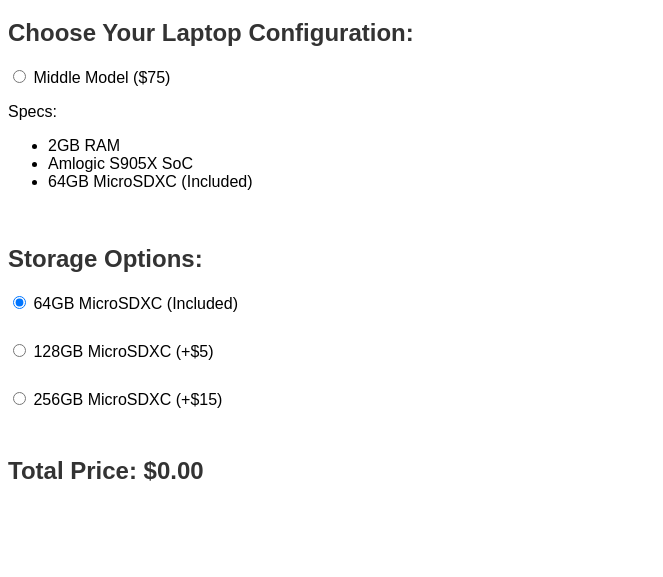
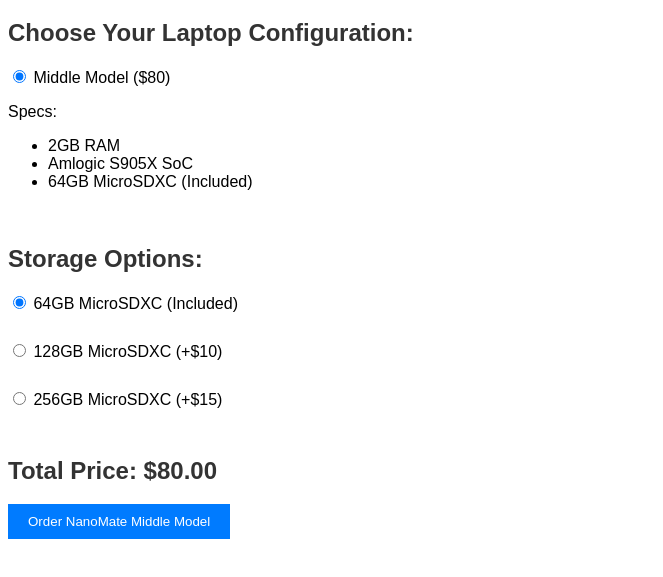
Before and after one commit to aravhawk/NanoMate, a plain HTML site: page index.html in a window 1280 px wide. Shown: the part 61-638 px from the top of the page, without its empty margins (0-663 px from the left). Drawn offline with Linux system fonts and the light colour scheme.

Commit message:
Update index.html

```diff
--- a/index.html
+++ b/index.html
@@ -16,6 +16,18 @@
             display: block;
             margin-bottom: 10px;
         }
+
+        button {
+            padding: 10px 20px;
+            background-color: #007BFF;
+            color: white;
+            border: none;
+            cursor: pointer;
+        }
+
+        button:hover {
+            background-color: #0056b3;
+        }
     </style>
 </head>
 <body>
@@ -26,8 +38,8 @@
 
     <!-- Base Model -->
     <label>
-        <input type="radio" name="configuration" value="middle" data-price="80">
-        Middle Model ($75)
+        <input type="radio" name="configuration" value="middle" data-price="80" checked>
+        Middle Model ($80)
         <p>Specs:</p>
         <ul>
             <li>2GB RAM</li>
@@ -35,7 +47,6 @@
             <li>64GB MicroSDXC (Included)</li>
         </ul>
     </label><br>
-
 
     <!-- Storage Options -->
     <h2>Storage Options:</h2>
@@ -48,8 +59,8 @@
 
     <!-- 128GB MicroSDXC -->
     <label>
-        <input type="radio" name="storage" value="128gb" data-price="5">
-        128GB MicroSDXC (+$5)
+        <input type="radio" name="storage" value="128gb" data-price="10">
+        128GB MicroSDXC (+$10)
     </label><br>
 
     <!-- 256GB MicroSDXC -->
@@ -59,16 +70,21 @@
     </label><br>
 
     <!-- Display the total price -->
-    <h2>Total Price: $<span id="total-price">70</span></h2>
+    <h2>Total Price: $<span id="total-price">80</span></h2>
 
-    <!-- JavaScript to update the total price -->
+    <!-- Allow the customer to order NanoMate via email -->
+    <button id="order-button">Order NanoMate Middle Model</button>
+
+    <!-- JavaScript to update the total price and mailto link -->
     <script>
         const configurationRadios = document.querySelectorAll('input[name="configuration"]');
         const storageRadios = document.querySelectorAll('input[name="storage"]');
         const totalPriceElement = document.getElementById('total-price');
+        const orderButton = document.getElementById('order-button');
 
         function updateTotalPrice() {
             let totalPrice = 0;
+            let storageChoice = '';
 
             configurationRadios.forEach(radio => {
                 if (radio.checked) {
@@ -79,10 +95,22 @@
             storageRadios.forEach(radio => {
                 if (radio.checked) {
                     totalPrice += parseFloat(radio.getAttribute('data-price'));
+                    storageChoice = radio.value.toUpperCase();
                 }
             });
 
             totalPriceElement.textContent = totalPrice.toFixed(2);
+
+            updateMailtoLink(totalPrice.toFixed(2), storageChoice);
+        }
+
+        function updateMailtoLink(price, storageChoice) {
+            const email = "order@mastercoders.org";
+            const subject = `NanoMate Middle Model Order - 2GB RAM, ${storageChoice} Storage - $${price}`;
+            const body = `Hi,%0A%0AI would like to order a NanoMate Computer. My name is [Name] and I am hoping to get it by [Date - MM/DD/YYYY format]. Please let me know if this is possible, and what the total cost including shipping will be. My address is below:%0A%0A[Street address],%0A[Street address 2 - optional],%0A[City],%0A[State],%0A[Zip code/Pin code],%0A[Country]`;
+            const mailtoLink = `mailto:${email}?subject=${encodeURIComponent(subject)}&body=${encodeURIComponent(body)}`;
+
+            orderButton.setAttribute('href', mailtoLink);
         }
 
         configurationRadios.forEach(radio => {
```
